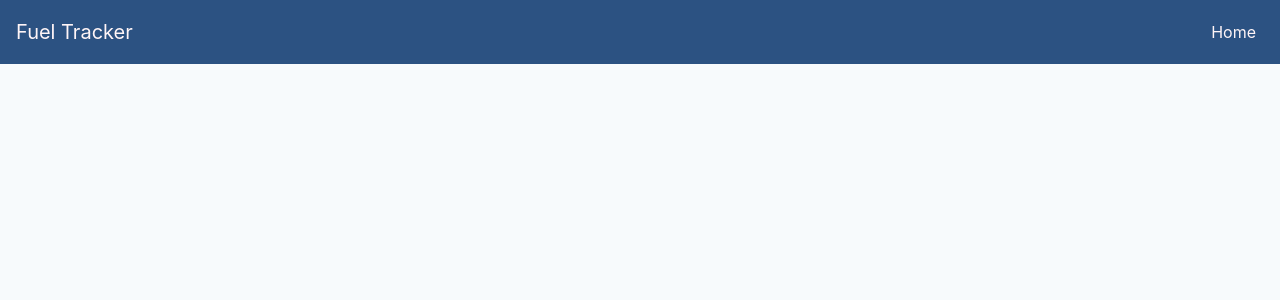
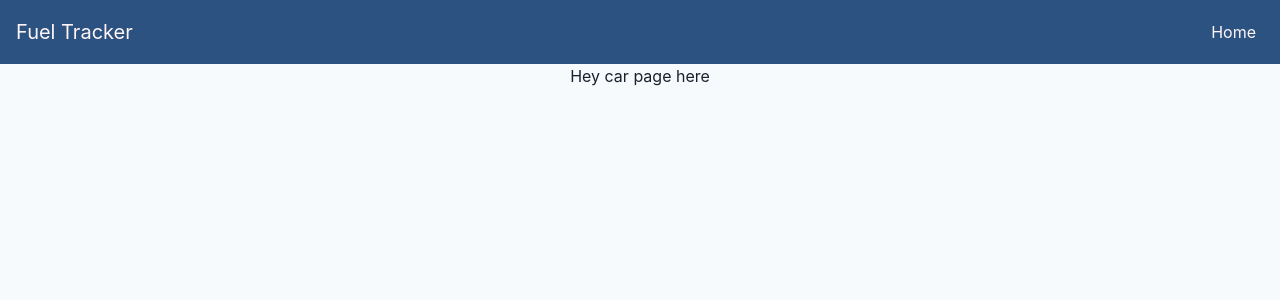
Before and after one commit to bonniesimon/fuel-tracker, a React (Create React App) app: page /car/0 in a window 1280 px wide. Before the commit this address had no page. Shown: the top 300 px of the page. Built offline with nearby package versions, Linux system fonts and the light colour scheme.

Commit message:
Add /car/:carid route

```diff
--- a/src/App.tsx
+++ b/src/App.tsx
@@ -22,7 +22,7 @@ export const App = () => (
             <DefaultLayout>
                 <Routes>
                     <Route path="/" element={<Home/>}/>
-                    <Route path="cars" element={<Car />} />
+                    <Route path="car/:carid" element={<Car/>} />
                 </Routes>
             </DefaultLayout>
         </CarsContextProvider>
--- a/src/views/Home.tsx
+++ b/src/views/Home.tsx
@@ -1,5 +1,6 @@
 import { Box, Container, Heading, Skeleton, VStack } from "@chakra-ui/react";
 import { useContext } from "react";
+import { Link } from "react-router-dom";
 import CarsContext from "../context/CarsContext";
 import { CarsContextProvider } from "../context/CarsContext";
 
@@ -16,6 +17,7 @@ const Home = () => {
                     height="xl"
                 >
                     {state.cars.map((car) => (
+                        <Link to={`car/${car.id}`}>
                             <Box
                                 key={car.id}
                                 bgColor="white"
@@ -24,11 +26,12 @@ const Home = () => {
                                 p="6"
                                 my="2"
                                 _hover={{
-								boxShadow: "lg"
+                                    boxShadow: "lg",
                                 }}
                             >
                                 {car.carName}
                             </Box>
+                        </Link>
                     ))}
                 </Skeleton>
             </VStack>
```
Lines whose indentation alone changed are shown as unchanged.
